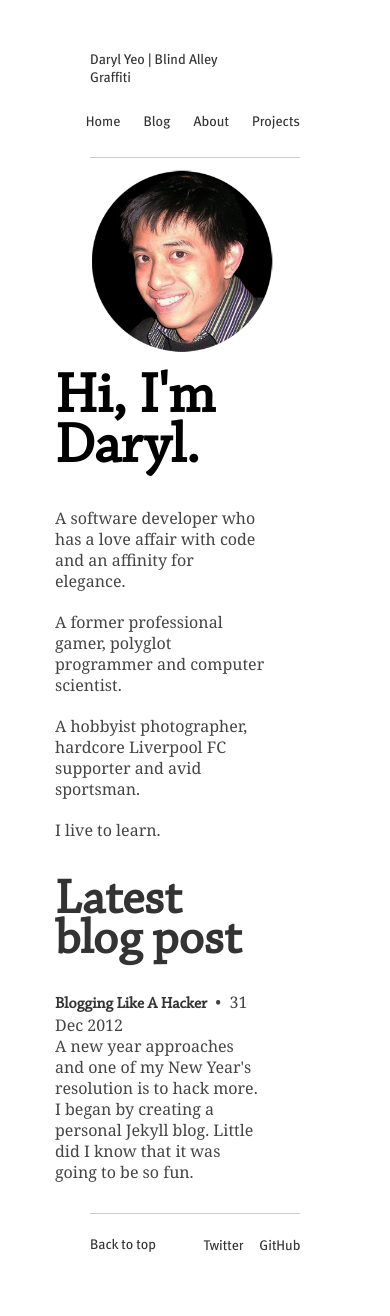
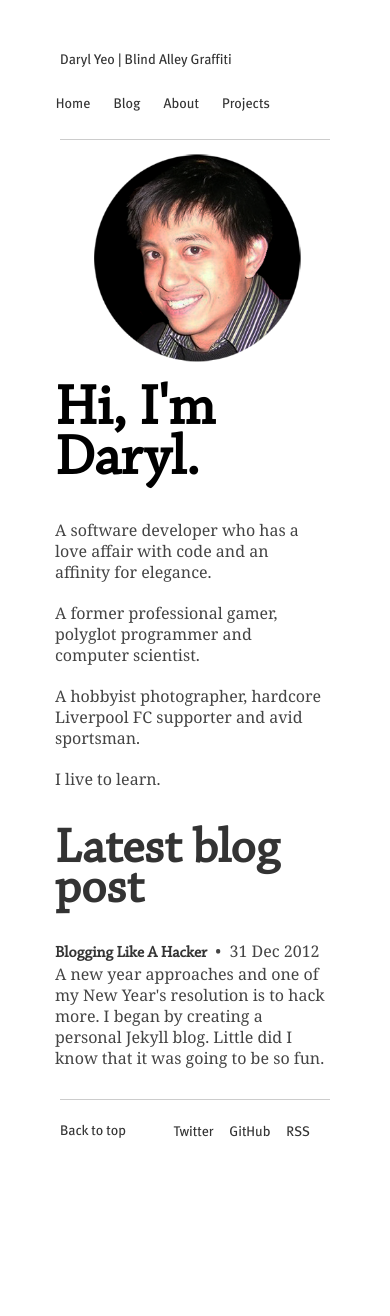
Before and after one commit to aacyun/jianxioy.github.com, a Jekyll site: the page built from index.html, in a window 390 px wide. Built offline with Jekyll 4.4.1, drawn with Linux system fonts in a browser that asks for light colours; Markdown is read by kramdown in place of the engine named in the settings; after the commit the page ends 1202 px from its top, so only the background shows below that.

Commit message:
Testing phone.

```diff
--- a/static/css/layout.css
+++ b/static/css/layout.css
@@ -227,20 +227,17 @@ a:hover {
 
 	/* Mobile Portrait Size to Mobile Landscape Size (devices and browsers) */
 	@media only screen and (max-width: 479px) {
-		#nav, .footer {
-			width: 70%;
+		#nav, .footer, #home-content, #latest {
+			width: 90%;
 		}
 		#logo-primary,
 		#avatar,
 		.back-to-top,
 		.offsite-links {
-			width: 70%;
+			width: 80%;
 		}
 		#home-avatar {
 			left: 30px;
-		}
-		#home-content {
-			width: 70%;
 		}
 		#nav-primary ul {
    			position: relative;
@@ -250,7 +247,6 @@ a:hover {
 			margin-bottom: 30px;
 		}
 		#latest {
-			width: 70%;
 			position: relative;
 			top: 20px;
 			left: 10px;
```
